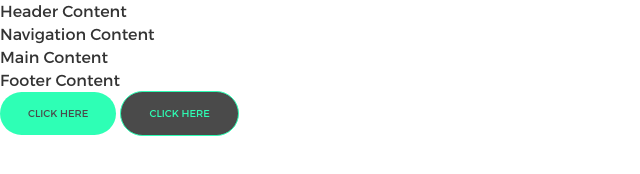
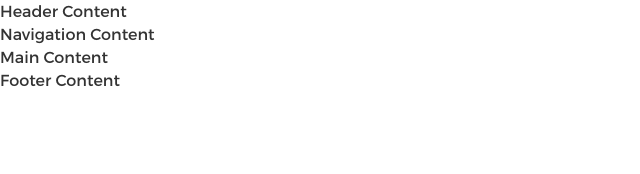
Before and after one commit to ChiragBhatia/suicide-squad-hackathon-boilerplate, a plain HTML site: page index.html in a window 1280 px wide. Shown: the whole page, without its empty margins (0-640 px from the left). Drawn offline with Linux system fonts and the light colour scheme.

Commit message:
Removed buttons from global

```diff
--- a/index.html
+++ b/index.html
@@ -26,8 +26,6 @@
 	<navigation-content></navigation-content>
 	<main-content></main-content>
 	<footer-content></footer-content>
-	<button class="green-button">Click here</button>
-	<button class="green-button-inverted">Click here</button>
 </body>
 
 </html>
```
